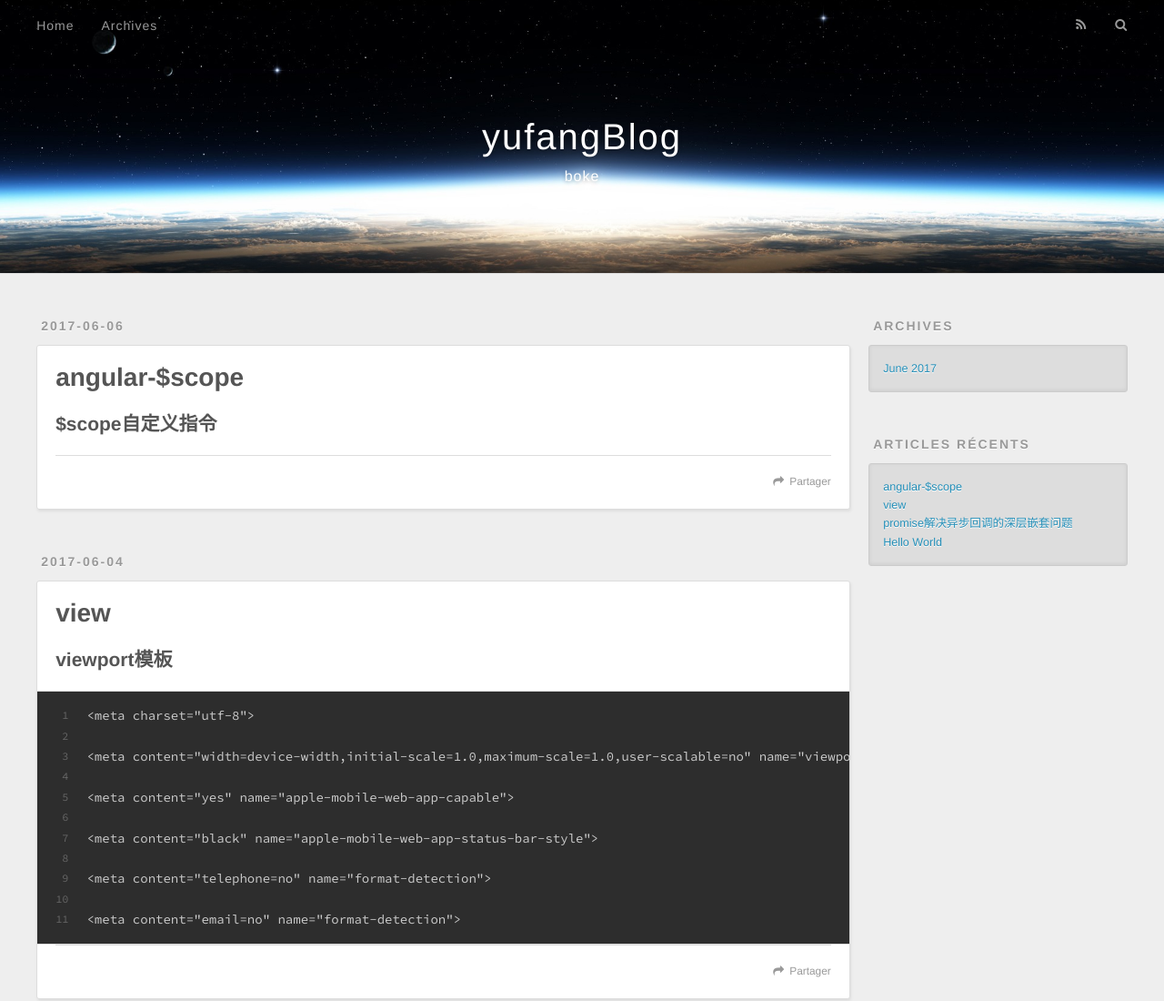
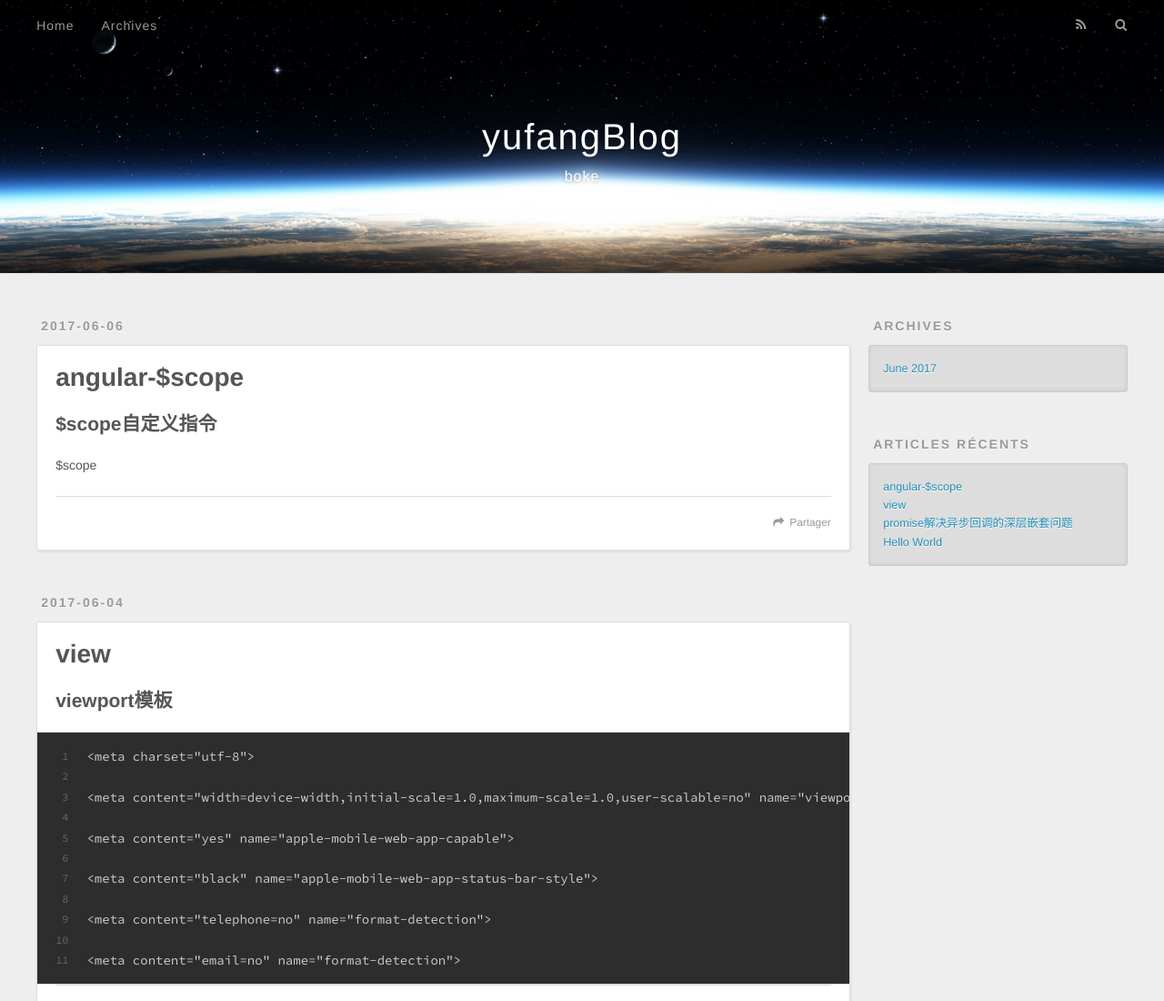
Before and after one commit to yufang1011/yufang1011.github.io, a plain HTML site: page index.html in a window 1280 px wide. Shown: the top 1100 px of the page at 91% size. Drawn offline with nearby package versions, Linux system fonts and the light colour scheme.

Commit message:
Site updated: 2017-06-06 21:21:50

```diff
--- a/index.html
+++ b/index.html
@@ -87,7 +87,8 @@
 
     <div class="article-entry" itemprop="articleBody">
 
-        <h2 id="scope自定义指令"><a href="#scope自定义指令" class="headerlink" title="$scope自定义指令"></a>$scope自定义指令</h2>
+        <h2 id="scope自定义指令"><a href="#scope自定义指令" class="headerlink" title="$scope自定义指令"></a>$scope自定义指令</h2><p>$scope</p>
+
 
     </div>
     <footer class="article-footer">
```
Also changed, not shown: 2017/06/06/angular-scope/index.html (+6 -5 lines).
